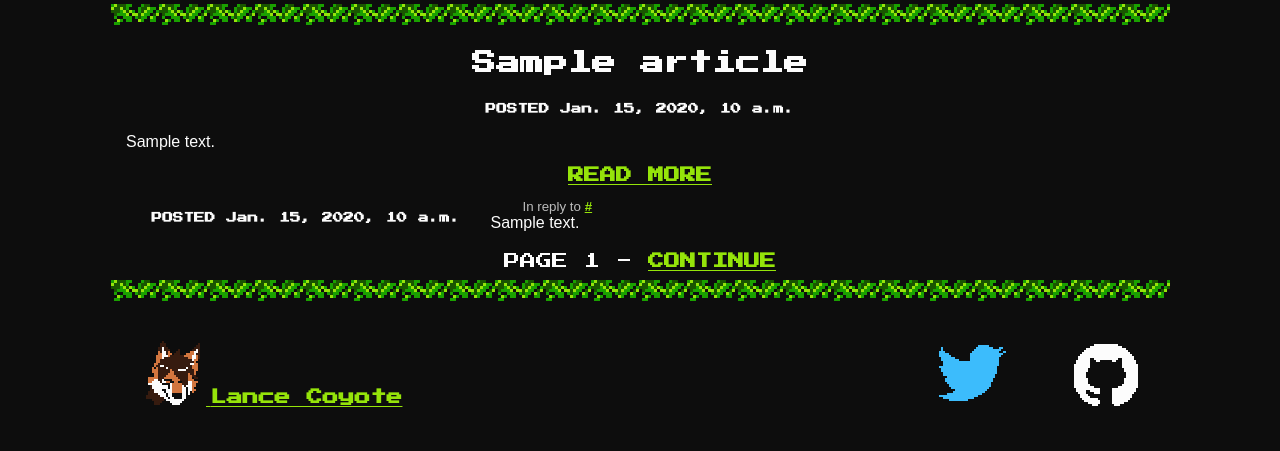
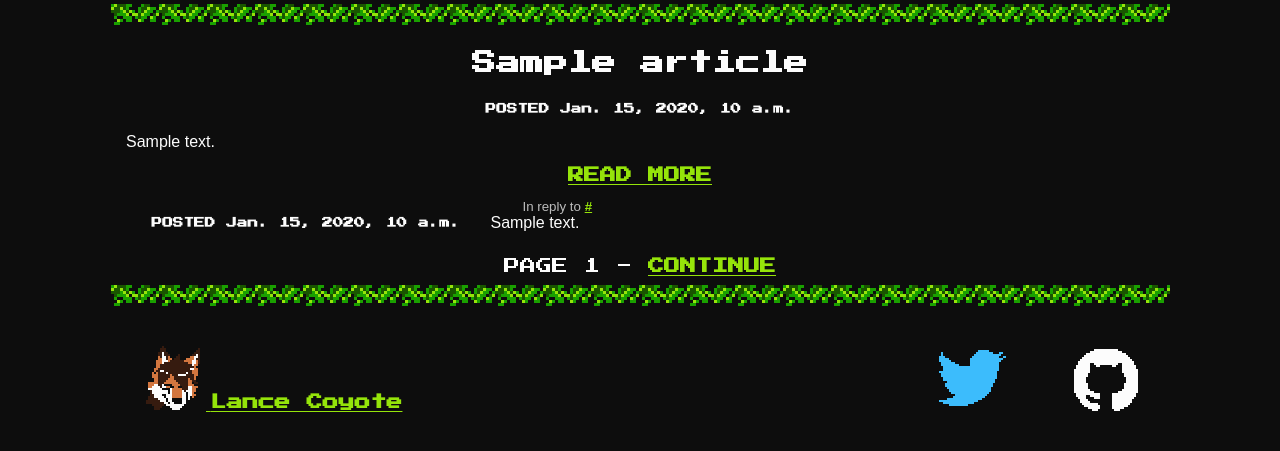
Before and after one commit to LanaCoyote/lancey.space, a Django app: template grmblgrmbl/templates/grmbl/post_list.html in a window 1280 px wide. Shown: the part 260-711 px from the top of the page. Run offline with Django 3.2, Linux system fonts and the light colour scheme; the template is opened without the code that fills it: most values are stand-ins (such as "Sample title", 1, 10 or a date in 2020).

Commit message:
Modified how note-dates are shown

```diff
--- a/grmblgrmbl/static/default.css
+++ b/grmblgrmbl/static/default.css
@@ -64,6 +64,8 @@ h1 a:visited {
 }
 
 h3 {
+  margin-top:         0;
+
   font-size:          8pt;
 }
 
@@ -236,6 +238,10 @@ a.article-head:hover {
   vertical-align:     top;
 }
 
+.post-list .note-date {
+  padding-top:       16px;
+}
+
 a.note-date {
   color:              #FCFCFC;
   text-decoration:    none;
--- a/grmblgrmbl/templates/grmbl/post_list.html
+++ b/grmblgrmbl/templates/grmbl/post_list.html
@@ -1,6 +1,7 @@
 {% extends "grmbl/default.html" %}
 
 {% block content %}
+  <div class="h-feed post-list">
     {% for post in post_list %}
     {% if post.article %}
     <div class="h-entry note">
@@ -19,6 +20,7 @@
     </div>
     {% endif %}
     {% endfor %}
+  </div>
 
   <span class="readmore-link">{% if page > 1 %}<a href="/posts?page={{ page|add:'-1' }}">PREVIOUS</a> - {% endif %}PAGE {{ page }}{% if not last_page %} - <a href="/posts?page={{ page|add:'1' }}">CONTINUE</a>{% endif %}</span>
 {% endblock %}
```
Lines whose indentation alone changed are shown as unchanged.
